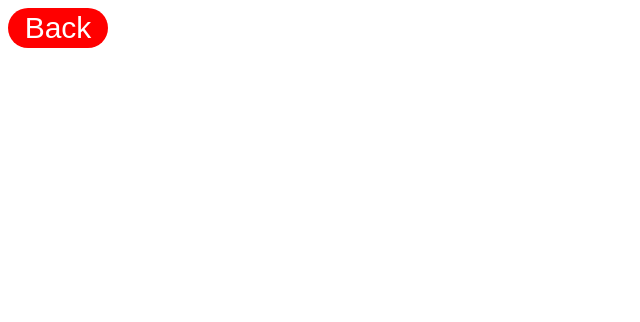
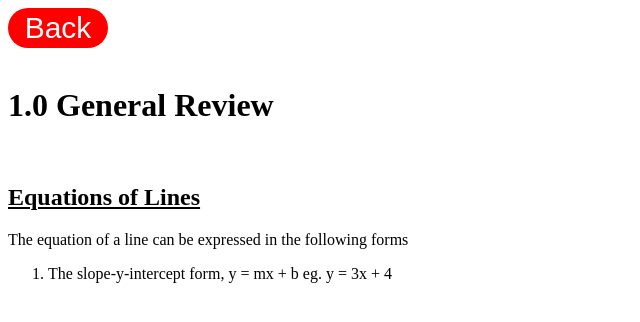
Before and after one commit to hjzres/notes, a plain HTML site: page Functions.html in a window 1280 px wide. Shown: the whole page, without its empty margins (0-640 px from the left). Drawn offline with Linux system fonts and the light colour scheme.

Commit message:
Update Functions.html

```diff
--- a/Functions.html
+++ b/Functions.html
@@ -8,5 +8,20 @@
 </head>
 <body>
     <a href="index.html"><button class="back">Back</button></a>
+    <br>
+    <br>
+    <div class="1.0GeneralReview">
+        <h1>1.0 General Review</h1>
+        <br>
+        <h2><u>Equations of Lines</u></h2>
+        <p>
+            The equation of a line can be expressed in the following forms
+        </p>
+        <ol>
+            <li>
+                The slope-y-intercept form, y = mx + b  eg. y = 3x + 4
+            </li>
+        </ol>
+    </div>
 </body>
 </html>
```
